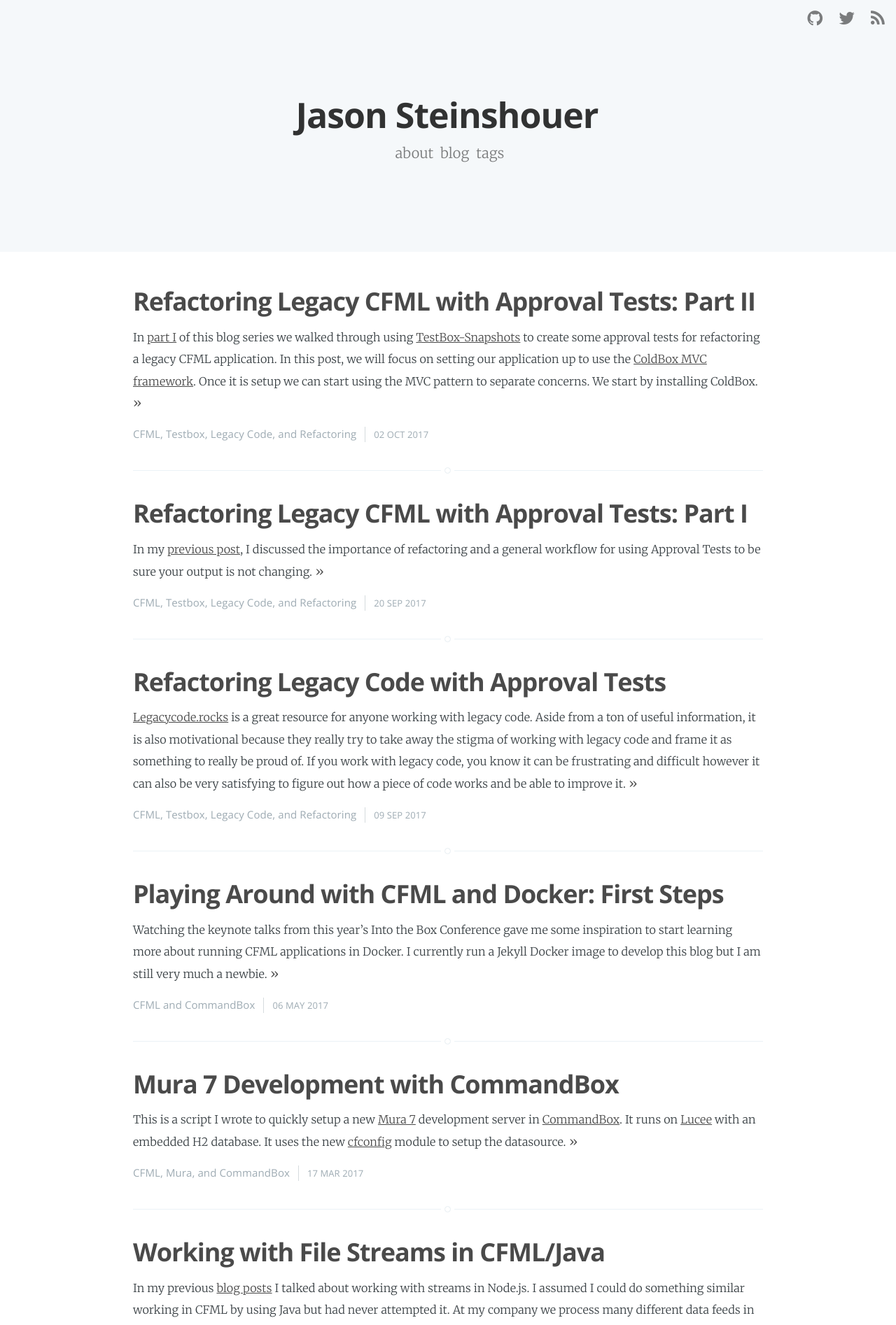
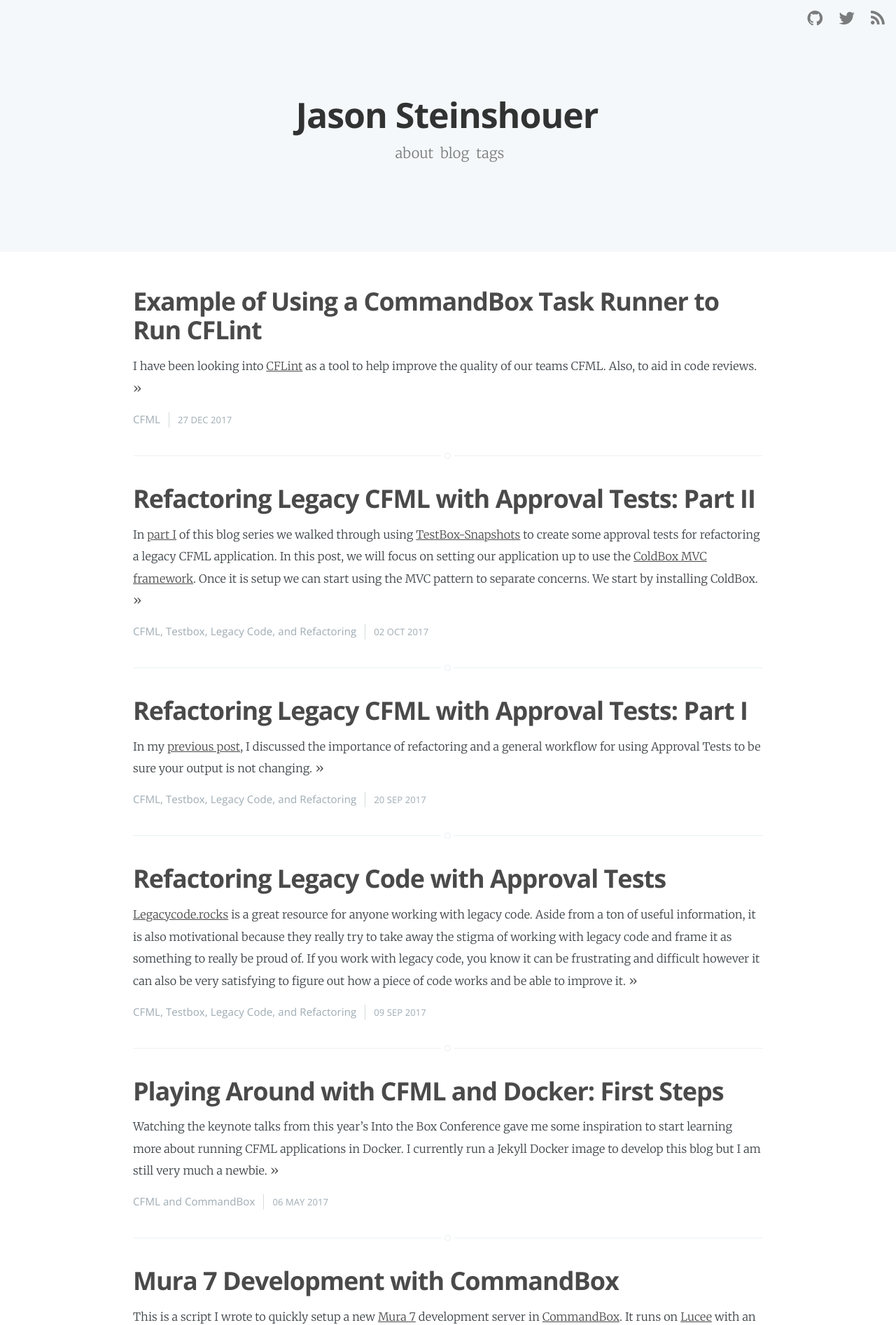
Before and after one commit to jsteinshouer/jsteinshouer.github.io, a Jekyll site: the page built from index.html, in a window 1280 px wide. Shown: the top 1894 px of the page at 70% size. Built offline with Jekyll 4.4.1, drawn with Linux system fonts in a browser that asks for light colours; the list of posts is cut into pages by our own code; some of the changed text lies outside the part shown.

Commit message:
new post on running cflint from CommandBox

```diff
--- /dev/null
+++ b/_posts/2017-12-27-using-commandbox-task-runners-to-run-cflint.md
@@ -0,0 +1,40 @@
+---
+layout: post
+title:  "Example of Using a CommandBox Task Runner to Run CFLint"
+subtitle: ""
+date:   2017-12-27 20:35:00
+disqus: true
+tags: [CFML]
+---
+
+I have been looking into [CFLint](https://github.com/cflint/CFLint) as a tool to help improve the quality of our teams CFML. Also, to aid in code reviews.
+
+I created this [gist](https://gist.github.com/jsteinshouer/9e3556e5940f86388f9ecd91d129b78d) that is a [CommandBox Task Runner](https://commandbox.ortusbooks.com/content/task-runners.html) that takes a glob pattern and runs CFLint on any files that match.
+
+{% highlight bash %}
+box task run taskFile=cflint pattern=**.cfc
+{% endhighlight %}
+
+By default, it will display the results in the console.
+
+![Console Output](https://www.dropbox.com/s/q9b10tbxe3ggrp0/cflint-console-output.PNG?dl=1)
+
+It can also generate an HTML report based on Bootstrap. See example below.
+
+{% highlight bash %}
+box task run taskFile=cflint pattern=**.cfc --html
+{% endhighlight %}
+
+![HTML Report](https://www.dropbox.com/s/thq7ftu33ebaov6/cflint-html-results.PNG?dl=1)
+
+You could also use it as part of an automatic build process. This will code will cause CommandBox to return an exit code of 1 if an error exists and thus cause build tools such as Jenkins to fail.
+
+{% highlight cfscript %}
+if ( reportData.errorExists ) {
+	/* Flush any output to the console */
+	print.line().toConsole();
+	error("Please fix errors found by CFLint!");
+}
+{% endhighlight %}
+
+CFLint can already output results to html and the console out of the box. The main reason I wrote this is that I wanted to only run CFLint on files that changed in an SVN development branch. Here is [a version](https://gist.github.com/jsteinshouer/8a21d1445a4f24be050946bb85c86136) that uses SVN to get files for linting. It could be adapted for GIT as well which I may attempt at some point.
--- a/assets/css/screen.css
+++ b/assets/css/screen.css
@@ -904,9 +904,8 @@
 /* Break out larger images to be wider than the main text column
    the class is applied with jQuery */
 .post-content .full-img {
-    width: 126%;
+    width: 100%;
     max-width: none;
-    margin: 0 -13%;
 }
 
 /* The author credit area after the post */
```
